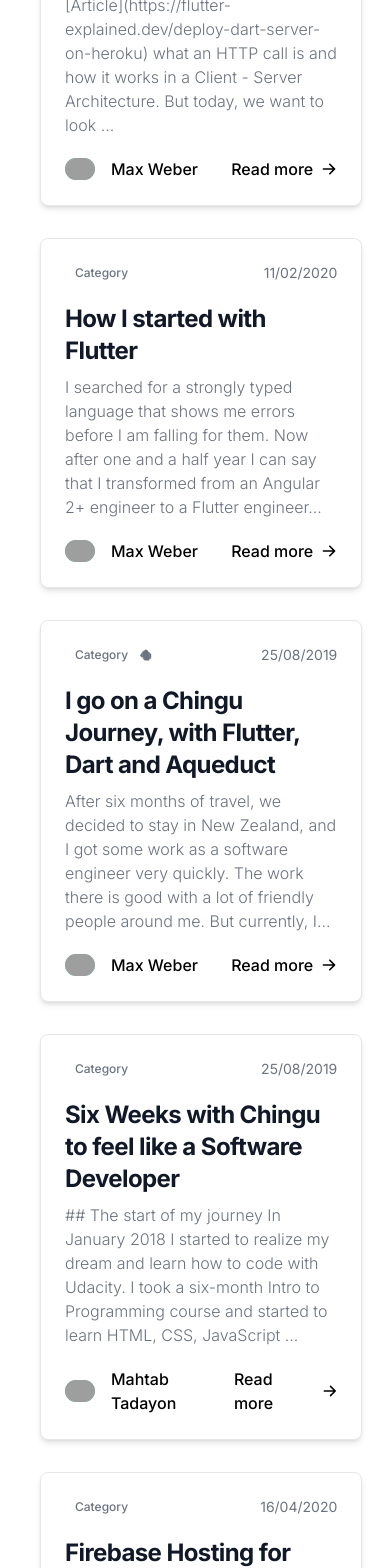
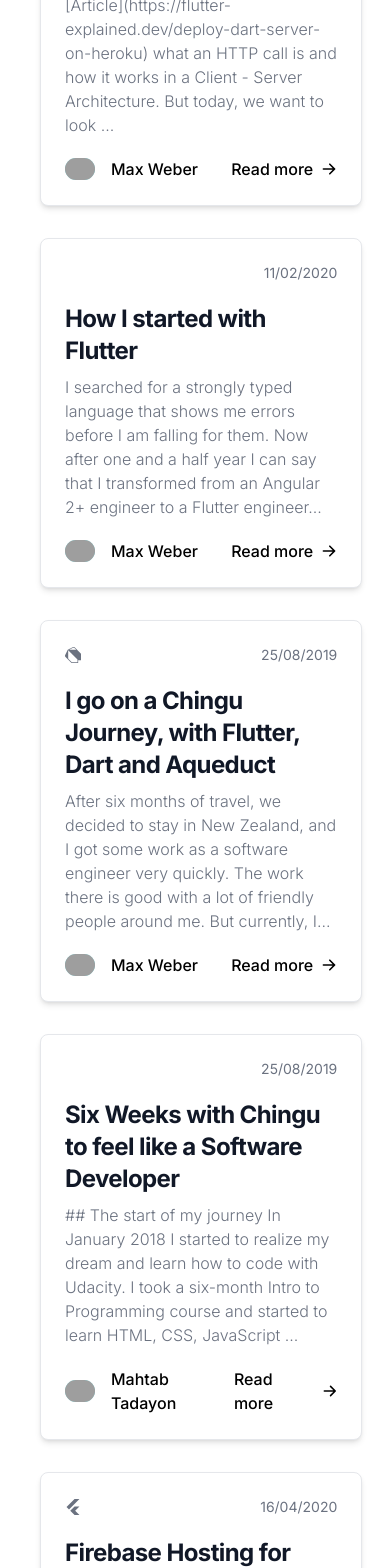
Before and after one commit to md-weber/website, a Next.js app: page /blog in a window 390 px wide. Shown: the part 432-2000 px from the top of the page. Built offline with nearby package versions, Linux system fonts and the light colour scheme; grey boxes are pictures that could not be loaded.

Commit message:
[Blog] Make the blog readable and useable

```diff
--- a/package.json
+++ b/package.json
@@ -30,6 +30,7 @@
     "typescript": "5.0.4"
   },
   "devDependencies": {
-    "@jungvonmatt/contentful-ssg": "^1.12.3"
+    "@jungvonmatt/contentful-ssg": "^1.12.3",
+    "@tailwindcss/typography": "^0.5.9"
   }
 }
--- a/src/app/blog/[slug]/page.tsx
+++ b/src/app/blog/[slug]/page.tsx
@@ -2,7 +2,6 @@ import * as fs from "fs";
 import Markdown from "markdown-to-jsx";
 import matter from "gray-matter";
 import {findAuthor, findCategory} from "@/components/blog/find-matter";
-import styles from './slug.module.css';
 import getPostMetaData from "@/components/blog/get-post-metadata";
 
 const getFileForSlug = (slug: string): string => {
@@ -46,10 +45,12 @@ const PostPage = (props: any) => {
     const slug = props.params.slug;
     const content = getPostContent(slug);
     return (
-        <section className={"mt-6 dark:text-gray-300"}>
-            <h1 className={"text-4xl mb-6 font-semibold text-gray-800 dark:text-white"}>{content.title}</h1>
-            <Markdown>{content.body}</Markdown>
-        </section>
+        <div className={"m-auto w-100"}>
+            <article className={"prose prose-gray lg:prose-xl dark:prose-invert m-auto"}>
+                <h1>{content.title}</h1>
+                <Markdown>{content.body}</Markdown>
+            </article>
+        </div>
     )
 }
 
--- a/src/components/blog/post-preview.tsx
+++ b/src/components/blog/post-preview.tsx
@@ -2,18 +2,19 @@ import {DiDart} from "react-icons/di";
 import Link from "next/link";
 import Image from "next/image";
 import {PostMetaData} from "@/components/blog/post-metadata";
+import {SiDart, SiFlutter} from "react-icons/si";
 
-const PostPreview = (props: PostMetaData)=>{
+const PostPreview = (props: PostMetaData) => {
     return (
         <article key={props.slug}
                  className="p-6 bg-white rounded-lg border border-gray-200 shadow-md dark:bg-gray-800 dark:border-gray-700 hover:scale-105 hover:shadow-amber-500 dark:hover:shadow-amber-50 transition-all duration-300">
             <div className="flex justify-between items-center mb-5 text-gray-500">
                 <div className={"flex items-center"}>
-                          <span
-                              className="bg-primary-100 text-primary-800 text-xs font-medium inline-flex items-center px-2.5 py-0.5 rounded dark:bg-primary-200 dark:text-primary-800">
-                               Category
-                          </span>
-                    <span>{props.category == "Dart" && <DiDart/>}</span>
+                    <span>{props.category == "Dart" &&
+                        <SiDart
+                            className={"hover:scale-110 hover:text-gray-700 dark:hover:text-white transition-all duration-300 "}/>}</span>
+                    <span>{props.category == "Flutter" && <SiFlutter
+                        className={"hover:scale-110 hover:text-gray-700 dark:hover:text-white transition-all duration-300"}/>}</span>
                 </div>
                 <span className="text-sm">{props.date}</span>
             </div>
--- a/tailwind.config.js
+++ b/tailwind.config.js
@@ -8,5 +8,5 @@ module.exports = {
         './node_modules/flowbite-react/**/*.js'
     ],
     theme: {},
-    plugins: [require("flowbite/plugin")],
+    plugins: [require("flowbite/plugin"), require("@tailwindcss/typography")],
 }
```
Also changed, not shown: src/app/blog/page.tsx (+0 -7 lines), 1 other file (tests, documents, lock files or other folders).
